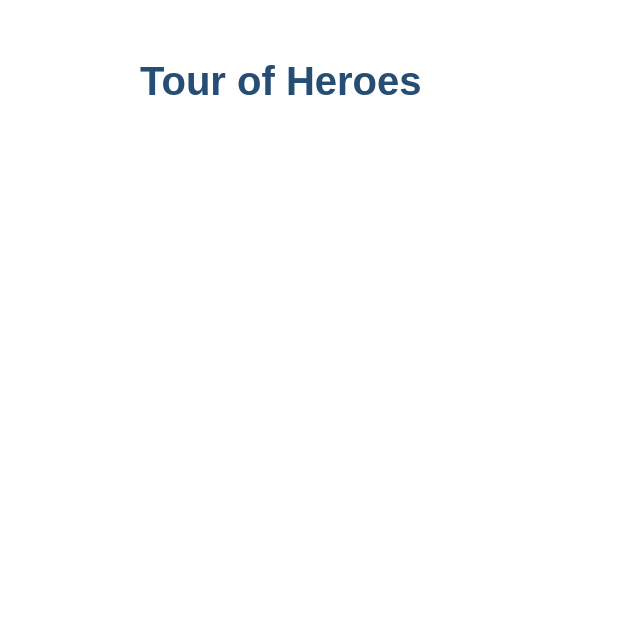
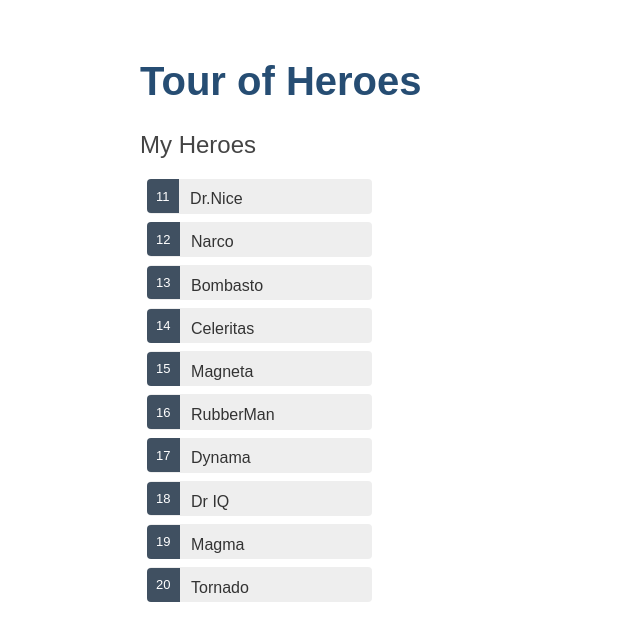
Before and after one commit to kskannandotwin/tour-of-heroes, an Angular app: page / in a window 1280 px wide. Shown: the top 640 px of the page, without its empty margins (0-640 px from the left). Built offline with nearby package versions, Linux system fonts and the light colour scheme.

Commit message:
tutorial started

```diff
--- a/src/app/app.component.html
+++ b/src/app/app.component.html
@@ -1 +1,2 @@
 <h1>{{title}}</h1>
+<app-heroes></app-heroes>
--- /dev/null
+++ b/src/app/hero.ts
@@ -0,0 +1,4 @@
+export interface Hero {
+    id: number,
+    name: string
+}
--- /dev/null
+++ b/src/app/heroes/heroes.component.css
@@ -0,0 +1,58 @@
+/* HeroesComponent's private CSS styles */
+.heroes {
+    margin: 0 0 2em 0;
+    list-style-type: none;
+    padding: 0;
+    width: 15em;
+}
+
+.heroes li {
+    cursor: pointer;
+    position: relative;
+    left: 0;
+    background-color: #EEE;
+    margin: .5em;
+    padding: .3em 0;
+    height: 1.6em;
+    border-radius: 4px;
+}
+
+.heroes li:hover {
+    color: #2c3a41;
+    background-color: #e6e6e6;
+    left: .1em;
+}
+
+.heroes li.selected {
+    background-color: black;
+    color: white;
+}
+
+.heroes li.selected:hover {
+    background-color: #505050;
+    color: white;
+}
+
+.heroes li.selected:active {
+    background-color: black;
+    color: white;
+}
+
+.heroes .badge {
+    display: inline-block;
+    font-size: small;
+    color: white;
+    padding: 0.8em 0.7em 0 0.7em;
+    background-color: #405061;
+    line-height: 1em;
+    position: relative;
+    left: -1px;
+    top: -4px;
+    height: 1.8em;
+    margin-right: .8em;
+    border-radius: 4px 0 0 4px;
+}
+
+input {
+    padding: .5rem;
+}
--- /dev/null
+++ b/src/app/heroes/heroes.component.html
@@ -0,0 +1,12 @@
+<h2>My Heroes</h2>
+<ul class="heroes">
+    <li *ngFor="let hero of heroes">
+        <span class="badge">{{hero.id}}</span>{{hero.name}}
+    </li>
+</ul>
+<!-- <h2>{{hero.name | uppercase}} Details</h2>
+<div><span>id: </span>{{hero.id}}</div>
+<div>
+    <label for="name">Hero name: </label>
+    <input id="name" [(ngModel)]="hero.name" placeholder="name">
+</div> -->
--- /dev/null
+++ b/src/app/heroes/heroes.component.ts
@@ -0,0 +1,18 @@
+import { Component, OnInit } from '@angular/core';
+import { HEROES } from '../mock-heroes';
+
+@Component({
+  selector: 'app-heroes',
+  templateUrl: './heroes.component.html',
+  styleUrls: ['./heroes.component.css']
+})
+export class HeroesComponent implements OnInit {
+
+  heroes = HEROES;
+
+  constructor() { }
+
+  ngOnInit(): void {
+  }
+
+}
--- /dev/null
+++ b/src/app/mock-heroes.ts
@@ -0,0 +1,14 @@
+import { Hero } from "./hero";
+
+export const HEROES: Hero[] = [
+    { id: 11, name: 'Dr.Nice' },
+    { id: 12, name: 'Narco' },
+    { id: 13, name: 'Bombasto' },
+    { id: 14, name: 'Celeritas' },
+    { id: 15, name: 'Magneta' },
+    { id: 16, name: 'RubberMan' },
+    { id: 17, name: 'Dynama' },
+    { id: 18, name: 'Dr IQ' },
+    { id: 19, name: 'Magma' },
+    { id: 20, name: 'Tornado' }
+];
```
Also changed, not shown: src/app/app.module.ts (+6 -2 lines), 2 other files (tests, documents, lock files or other folders).
